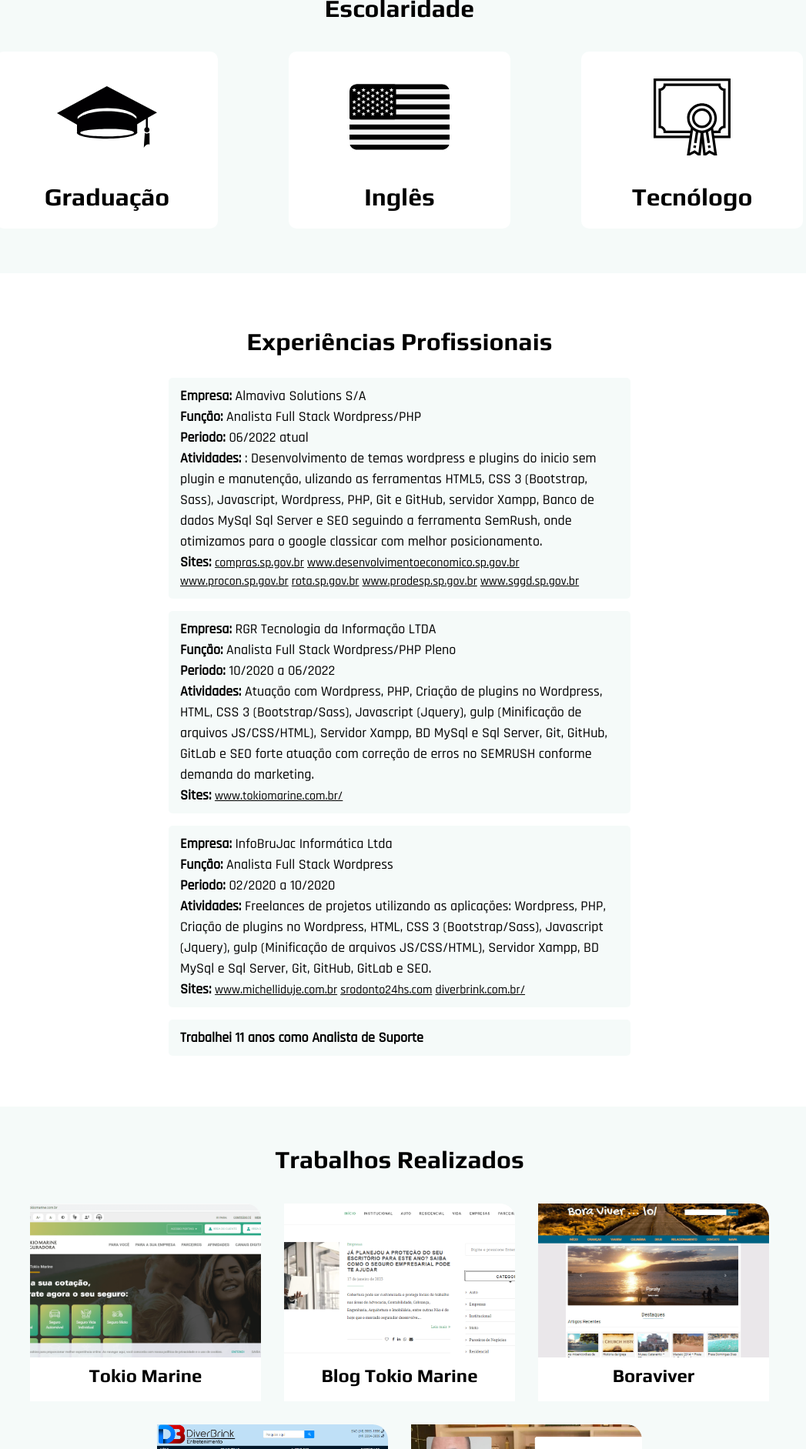
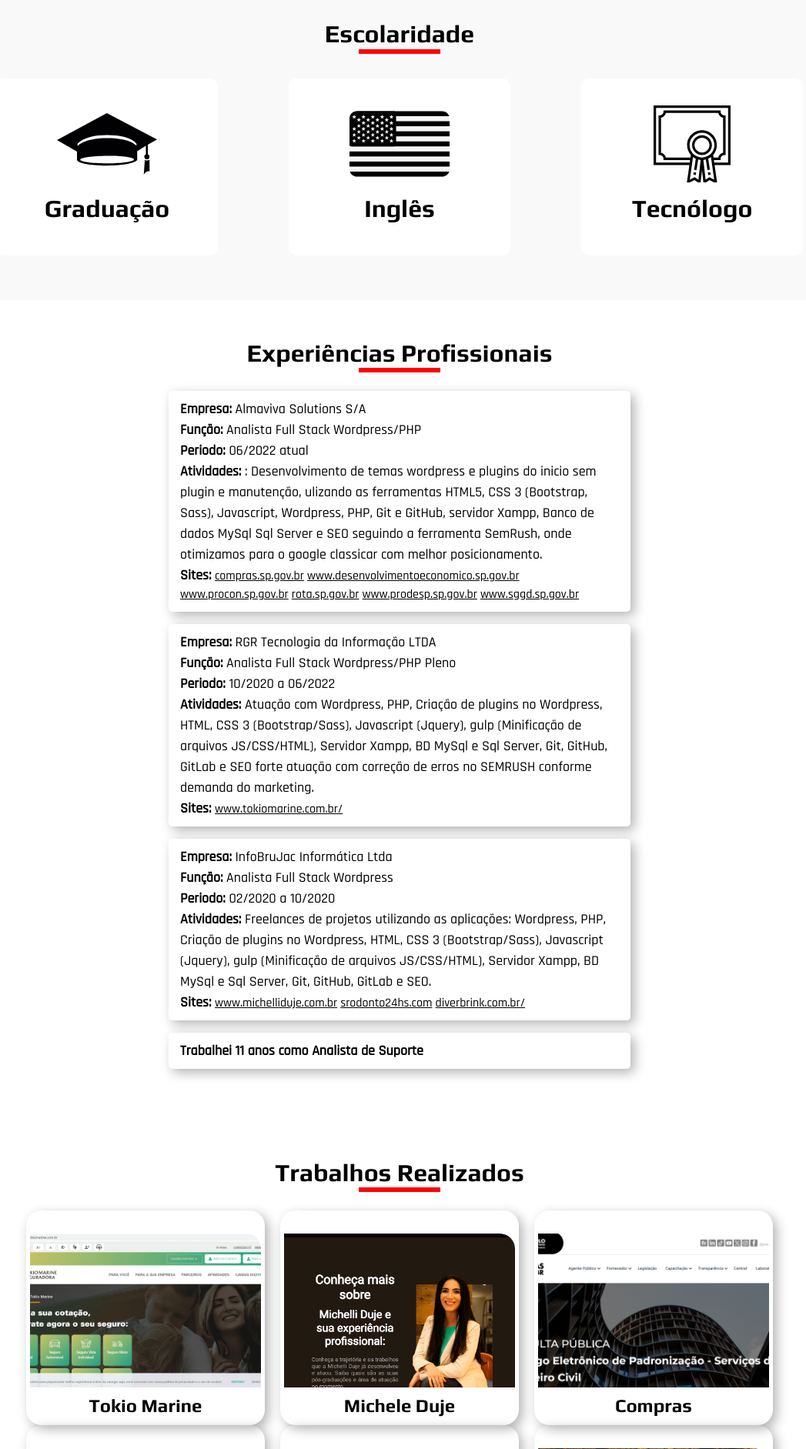
Before and after one commit to 2011Alexandrealvarenga/Portfolio2, a PHP site: page / in a window 1280 px wide. Shown: the part 1280-3163 px from the top of the page at 77% size, without its empty margins (121-1168 px from the left). Run offline with PHP 8.4, Linux system fonts and the light colour scheme; some libraries are stand-ins or nearby versions.

Commit message:
update informations

```diff
--- a/assets/css/style.css
+++ b/assets/css/style.css
@@ -1,6 +1,6 @@
 /* cores */
 :root {
-  --cinza-claro: #1481630A;
+  --cinza-claro: #fff;
 }
 /* fim cores */
 body, html {
@@ -8,7 +8,11 @@ body, html {
   height: 100%;
   margin: 0;
   padding: 0; }
-h1,h2,h3,h4,h5,h6{font-family: 'Play', sans-serif;}
+
+
+    .line{width: 100px; border: 3px solid red;margin: 0 auto;}
+
+h1,h2,h3,h4,h5,h6{font-family: 'Play', sans-serif; margin: 0;}
 p,a,li{font-family: 'Rajdhani', sans-serif;}
 p, span{font-size: 18px;}
 h2, h5 {text-align: center;}
@@ -116,9 +120,10 @@ h1 {
 .obj-profissional .desc h6{width: 320px;}
 .objetivo-profissional2 {width: 600px;
     background: var(--cinza-claro);
-    padding: 10px;
+    padding: 16px;
     text-align: center;
     border-radius: 5px;}
+
 
 i.fa-github,i.fa.fa-linkedin,i.fa.fa-file {font-size: 40px;color: #000;padding: 10px;}
 
@@ -201,10 +206,10 @@ i.fa-github,i.fa.fa-linkedin,i.fa.fa-file {font-size: 40px;color: #000;padding:
 .formacao {height: auto;
   padding-bottom: 30px;
   padding: 50px 0;
-  background: var(--cinza-claro); }
+  background: #f9f9f9 }
 
 .formacao .escolaridade {     }
-  .formacao h2 { padding: 20px 0;color: #000; }
+  .formacao h2 {color: #000; }
   .formacao p {color: #000; }
 .middle {top: 50%;left: 50%; transform: translate(-50%, -50%); }
 .card { width: 340px;height: 230px;border-radius: 10px; }
@@ -236,7 +241,7 @@ i.fa-github,i.fa.fa-linkedin,i.fa.fa-file {font-size: 40px;color: #000;padding:
       font-weight: bold;
       color: #000; }
 .content-box span{color: #000;}
-.content-box h2{padding: 20px 0;color: #000;}
+.content-box h2{color: #000;}
 /*TRABALHOS*/
 .trabalho { background: var(--cinza-claro);
   height: auto;
@@ -272,7 +277,9 @@ i.fa-github,i.fa.fa-linkedin,i.fa.fa-file {font-size: 40px;color: #000;padding:
   background: #fff;
   margin: 0 5px;
   padding: 10px;
-  height: auto;}
+  height: auto;
+  border-radius: 20px;
+}
 .trabalhos .desc-trabalho h4{font-weight: bold;color:#000;}
 .trabalhos .desc-trabalho p{ margin: 0;font-weight: bold;color:red;}
 .trabalhos .desc-trabalho ul {
@@ -386,6 +393,7 @@ i.fa-github,i.fa.fa-linkedin,i.fa.fa-file {font-size: 40px;color: #000;padding:
   box-shadow: 2px 2px 3px #999;
   z-index:100;}
 .my-float{ margin-top:16px;}
+.bx{box-shadow: 5px 5px 15px rgba(0, 0, 0, 0.3); }
 
 /*QUERIES*/
 /*405 para baixo aumenta o espaçamento*/
@@ -406,11 +414,7 @@ i.fa-github,i.fa.fa-linkedin,i.fa.fa-file {font-size: 40px;color: #000;padding:
   }
 }
 
-@media screen and (max-width: 424px) {
-  .trabalho{ height: auto; }
 
-
-}
 
 /*768 para cima esconder menu1*/
 @media screen and (min-width: 992px) {
--- a/index.html
+++ b/index.html
@@ -1,4 +1,4 @@
-<!DOCTYPE html>
+desenvolvimento<!DOCTYPE html>
 <html lang="pt-br">
 <head>
   <meta charset="UTF-8">
@@ -122,8 +122,9 @@
     <div class="container">
       <div class="row ">
         <div class="col d-flex justify-content-center">
-          <div class="objetivo-profissional2 prt-cont">
-            <h2 class="pb-4">Objetivo Profissional</h2>
+          <div class="objetivo-profissional2 prt-cont bx">
+            <h2 class="">Objetivo Profissional</h2>
+            <hr class="line mb-4">
             <h1 >Analista Full Stack WordPress/PHP Pleno</h1>
             <p>Olá, meu nome é Alexandre, tenho 39 anos (10/1985), moro em São Paulo,
             falo inglês, venho trabalhando com desenvolvimento web Fevevereiro/2020, com foco maior em back-end do Wordpress e PHP, conheço front-end tambem.
@@ -155,8 +156,9 @@
               </div>
             </div>
           </div>
-          <div class="objetivo-profissional2 eng-cont">
-            <h2 class="pb-4">Professional Goal</h2>
+          <div class="objetivo-profissional2 eng-cont bx">
+            <h2 class="">Professional Goal</h2>
+            <hr class="line mb-4">
             <h1 >Mid-level WordPress/PHP Analist Full stack</h1>
             <p>Hello, my name is Alexandre, i am 39 years old (10/1985), i live in São Paulo, speak english, i have been working with developing websites since feb/2020, my main goal is work with wordpress back-end and PHP, i know front-end too.</p> <br>
             <p>
@@ -199,6 +201,7 @@
         <div class="row">
           <div class="col escolaridade">
             <h2>Escolaridade</h2>
+            <hr class="line mb-4">
           </div>
         </div>
         <div class="row">
@@ -252,6 +255,7 @@
         <div class="row">
           <div class="col escolaridade">
             <h2>Education background</h2>
+            <hr class="line mb-4">
           </div>
         </div>
         <div class="row">
@@ -305,7 +309,8 @@
       <div class="col d-flex justify-content-center">
         <div class="content-box prt-cont">
           <h2>Experiências Profissionais</h2>
-          <ul>
+          <hr class="line mb-4">
+          <ul class="bx">
             <li><span class="title">Empresa: </span><span>Almaviva Solutions S/A</span></li>
             <li><span class="title">Função: </span><span>Analista Full Stack Wordpress/PHP</span></li>
             <li><span class="title">Periodo: </span><span>06/2022 atual</span></li>
@@ -319,7 +324,7 @@
               <a href="https://www.sggd.sp.gov.br" class="tdu">www.sggd.sp.gov.br</a>
             </li>
           </ul>
-          <ul>
+          <ul class="bx">
             <li><span class="title">Empresa: </span><span>RGR Tecnologia da Informação LTDA</span></li>
             <li><span class="title">Função: </span><span>Analista Full Stack Wordpress/PHP Pleno</span></li>
             <li><span class="title">Periodo: </span><span>10/2020 a 06/2022</span></li>
@@ -328,7 +333,7 @@
               <a href="https://www.tokiomarine.com.br/" class="tdu">www.tokiomarine.com.br/</a>
             </li>
           </ul>
-          <ul>
+          <ul class="bx">
             <li><span class="title">Empresa: </span><span>InfoBruJac Informática Ltda</span></li>
             <li><span class="title">Função: </span><span>Analista Full Stack Wordpress</span></li>
             <li><span class="title">Periodo: </span><span>02/2020 a 10/2020</span></li>
@@ -339,13 +344,14 @@
               <a href="https://diverbrink.com.br/" class="tdu">diverbrink.com.br/</a>
             </li>
           </ul>
-          <ul>
+          <ul class="bx">
             <li><span class="title">Trabalhei 11 anos como Analista de Suporte</span></li>
           </ul>
         </div>
         <div class="content-box eng-cont">
           <h2>Professional Experiences</h2>
-          <ul>
+          <hr class="line mb-4">
+          <ul class="bx">
             <li><span class="title">Company: </span><span>Almaviva Solutions S/A</span></li>
             <li><span class="title">Ocupation: </span><span>Mid-Level Wordpress/PHP Developer</span></li>
             <li><span class="title">Period: </span><span>06/2022 in current</span></li>
@@ -362,7 +368,7 @@
               <a href="https://www.sggd.sp.gov.br" class="tdu">www.sggd.sp.gov.br</a>
             </li>
           </ul>
-          <ul>
+          <ul class="bx">
             <li><span class="title">Company: </span><span>RGR Tecnologia da Informação LTDA</span></li>
             <li><span class="title">Ocupation: </span><span>Junior WordPress/PHP Analist Full stack</span></li>
             <li><span class="title">Period: </span><span>10/2020 a 06/2022</span></li>
@@ -373,7 +379,7 @@
               <a href="https://www.tokiomarine.com.br/" class="tdu">www.tokiomarine.com.br/</a>
             </li>
           </ul>
-          <ul>
+          <ul class="bx">
             <li><span class="title">Company: </span><span>InfoBruJac Informática Ltda</span></li>
             <li><span class="title">Ocupation: </span><span>Junior WordPress/PHP Analist Full stack</span></li>
             <li><span class="title">Period: </span><span>02/2020 a 10/2020</span></li>
@@ -393,8 +399,9 @@
         <div class="col">
           <h2 class="prt-cont">Trabalhos Realizados</h2>
           <h2 class="eng-cont">Developed websites</h2>
+          <hr class="line mb-4">
           <div class="trabalhos">
-            <div class="unid-trabalho">
+            <div class="unid-trabalho bx">
               <a href="https://www.tokiomarine.com.br" alt="ir para tokiomarine" title="tokiomarine" target="_blank" >
                 <div class="foto-trabalho">
                   <img title="tokiomarine" alt="ir para tokiomarine"class="img-fluid img-trabalho" src="assets/img/tokiomarine.PNG">
@@ -404,7 +411,27 @@
                 </div>
               </a>
             </div>
-            <div class="unid-trabalho">
+            <div class="unid-trabalho bx">
+              <a href="https://www.michelliduje.com.br/" alt="ir para diverbrink" title="diverbrink" target="_blank" >
+                <div class="foto-trabalho">
+                  <img title="site Michele Duje" alt="ir para site Michele Duje" class="img-fluid img-trabalho" src="assets/img/michele-duje.PNG">
+                </div>
+                <div class="desc-trabalho">
+                  <h4>Michele Duje</h4>
+                </div>
+              </a>
+            </div>
+             <div class="unid-trabalho bx">
+              <a href="https://compras.sp.gov.br/" alt="ir para diverbrink" title="diverbrink" target="_blank" >
+                <div class="foto-trabalho">
+                  <img title="site Michele Duje" alt="ir para site Michele Duje" class="img-fluid img-trabalho" src="assets/img/compras.PNG">
+                </div>
+                <div class="desc-trabalho">
+                  <h4>Compras</h4>
+                </div>
+              </a>
+            </div>
+            <div class="unid-trabalho bx">
               <a href="https://blog.tokiomarine.com.br/" alt="ir para blog tokiomarine" title="blog tokiomarine" target="_blank" >
 
                 <div class="foto-trabalho">
@@ -412,11 +439,20 @@
                 </div>
                 <div class="desc-trabalho">
                   <h4>Blog Tokio Marine</h4>
-
                 </div>
               </a>
             </div>
-            <div class="unid-trabalho">
+            <div class="unid-trabalho bx">
+              <a href="https://www.sggd.sp.gov.br/" alt="ir para diverbrink" title="diverbrink" target="_blank" >
+                <div class="foto-trabalho">
+                  <img title="site Michele Duje" alt="ir para site Michele Duje" class="img-fluid img-trabalho" src="assets/img/sggd.PNG">
+                </div>
+                <div class="desc-trabalho">
+                  <h4>SGGD</h4>
+                </div>
+              </a>
+            </div>
+            <div class="unid-trabalho bx">
               <a href="https://boraviver.space/" alt="ir para blog bora viver" title="blog bora viver" target="_blank" >
                 <div class="foto-trabalho">
                   <img title="site boraviver" alt="ir para site boraviver"class="img-fluid img-trabalho" src="assets/img/boraviver.jpg">
@@ -426,7 +462,7 @@
                 </div>
               </a>
             </div>
-            <div class="unid-trabalho">
+            <div class="unid-trabalho bx">
               <a href="https://diverbrink.com.br/" alt="ir para diverbrink" title="diverbrink" target="_blank" >
                 <div class="foto-trabalho">
                   <img title="site diverbrink" alt="ir para site diverbrink" class="img-fluid img-trabalho" src="assets/img/diverbrink.PNG">
@@ -436,7 +472,7 @@
                 </div>
               </a>
             </div>
-            <div class="unid-trabalho">
+            <div class="unid-trabalho bx">
               <a href="https://2011alexandrealvarenga.github.io/portfolio/" alt="ir para diverbrink" title="diverbrink" target="_blank" >
                 <div class="foto-trabalho">
                   <img title="site diverbrink" alt="ir para site diverbrink" class="img-fluid img-trabalho" src="assets/img/portfolio-react.PNG">
@@ -446,14 +482,67 @@
                 </div>
               </a>
             </div>
+
+
+            <div class="unid-trabalho bx">
+              <a href="https://srodonto24hs.com/" alt="ir para diverbrink" title="diverbrink" target="_blank" >
+                <div class="foto-trabalho">
+                  <img title="site Michele Duje" alt="ir para site Michele Duje" class="img-fluid img-trabalho" src="assets/img/sr-odonto.PNG">
+                </div>
+                <div class="desc-trabalho">
+                  <h4>Sr Odonto</h4>
+                </div>
+              </a>
+            </div>
+            <div class="unid-trabalho bx">
+              <a href="https://rota.sp.gov.br/" alt="ir para diverbrink" title="diverbrink" target="_blank" >
+                <div class="foto-trabalho">
+                  <img title="site Michele Duje" alt="ir para site Michele Duje" class="img-fluid img-trabalho" src="assets/img/rota.PNG">
+                </div>
+                <div class="desc-trabalho">
+                  <h4>Rota</h4>
+                </div>
+              </a>
+            </div>
+            <div class="unid-trabalho bx">
+              <a href="https://www.prodesp.sp.gov.br/" alt="ir para diverbrink" title="diverbrink" target="_blank" >
+                <div class="foto-trabalho">
+                  <img title="site Michele Duje" alt="ir para site Michele Duje" class="img-fluid img-trabalho" src="assets/img/prodesp.PNG">
+                </div>
+                <div class="desc-trabalho">
+                  <h4>Prodesp</h4>
+                </div>
+              </a>
+            </div>
+
+            <div class="unid-trabalho bx">
+              <a href="https://www.procon.sp.gov.br/" alt="ir para Procon" title="Procon" target="_blank" >
+                <div class="foto-trabalho">
+                  <img title="site Michele Duje" alt="ir para site Michele Duje" class="img-fluid img-trabalho" src="assets/img/procon.PNG">
+                </div>
+                <div class="desc-trabalho">
+                  <h4>Procon</h4>
+                </div>
+              </a>
+            </div>
+            <div class="unid-trabalho bx">
+              <a href="https://www.desenvolvimentoeconomico.sp.gov.br/" alt="ir para Procon" title="Procon" target="_blank" >
+                <div class="foto-trabalho">
+                  <img title="site Michele Duje" alt="ir para site Michele Duje" class="img-fluid img-trabalho" src="assets/img/desenvolvimento-economico.PNG">
+                </div>
+                <div class="desc-trabalho">
+                  <h4>Desen. Econômico</h4>
+                </div>
+              </a>
+            </div>
             <!--
 
-              https://www.michelliduje.com.br/
-              https://www.sggd.sp.gov.br/
-              https://srodonto24hs.com/
-              https://rota.sp.gov.br/
-              https://www.prodesp.sp.gov.br/
-              https://compras.sp.gov.br/
+              https://www.michelliduje.com.br/ feito
+              https://www.sggd.sp.gov.br/ FEITO
+              https://srodonto24hs.com/ feito
+              https://rota.sp.gov.br/ feito
+              https://www.prodesp.sp.gov.br/ feito
+              https://compras.sp.gov.br/ feito
               https://www.procon.sp.gov.br/
              -->
 
@@ -471,6 +560,7 @@
       <div class="col">
         <h2 class="prt-cont">Cursos</h2>
         <h2 class="eng-cont">Courses</h2>
+        <hr class="line mb-4">
       </div>
     </div>
     <div class="container-fluid">
```
Also changed, not shown: assets/img/compras.PNG (added), assets/img/desenvolvimento.PNG (added), assets/img/michele-duje.PNG (added), assets/img/procon.PNG (added), assets/img/prodesp.PNG (added), assets/img/rota.PNG (added), assets/img/sggd.PNG (added), assets/img/sr-odonto.PNG (added).
